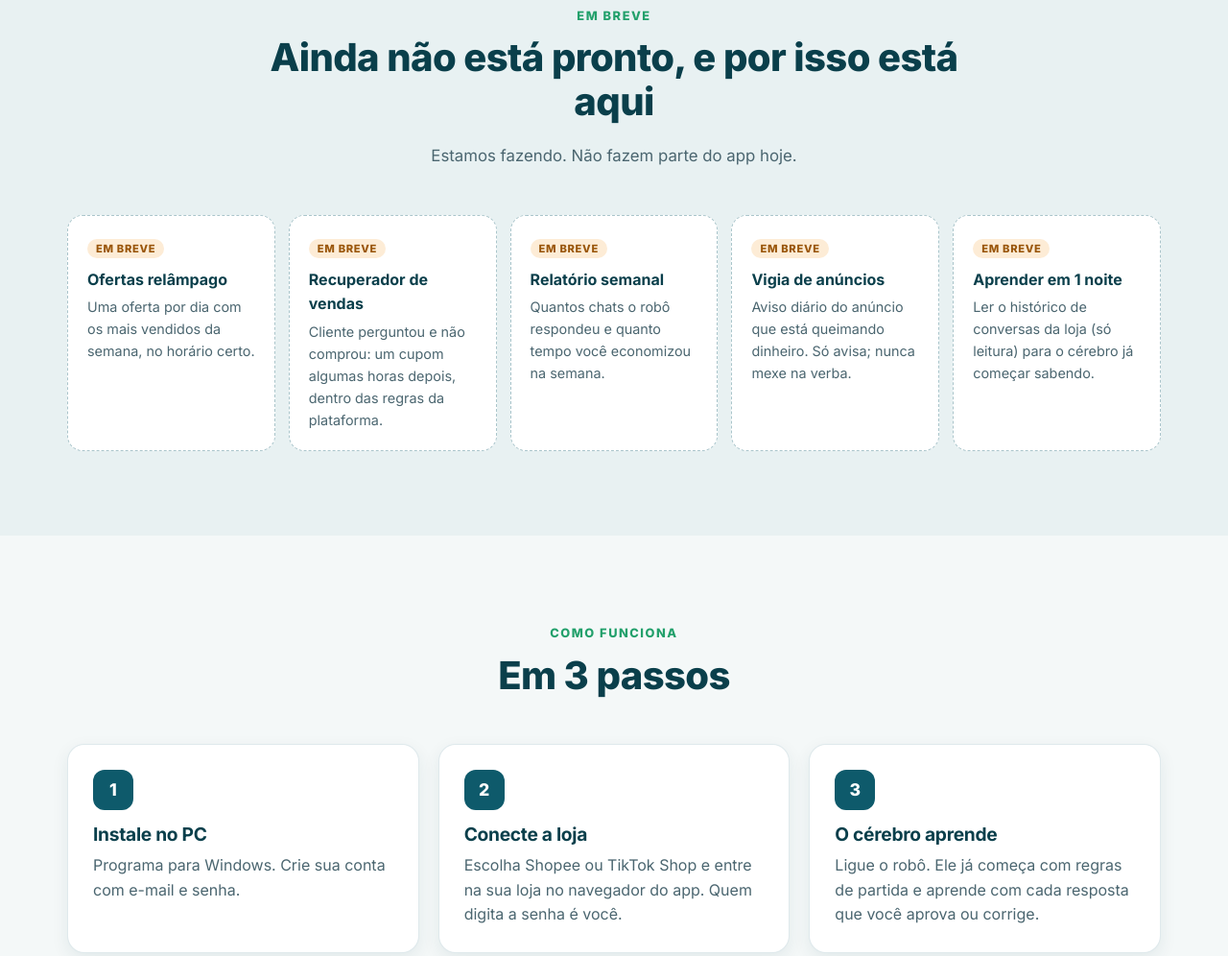
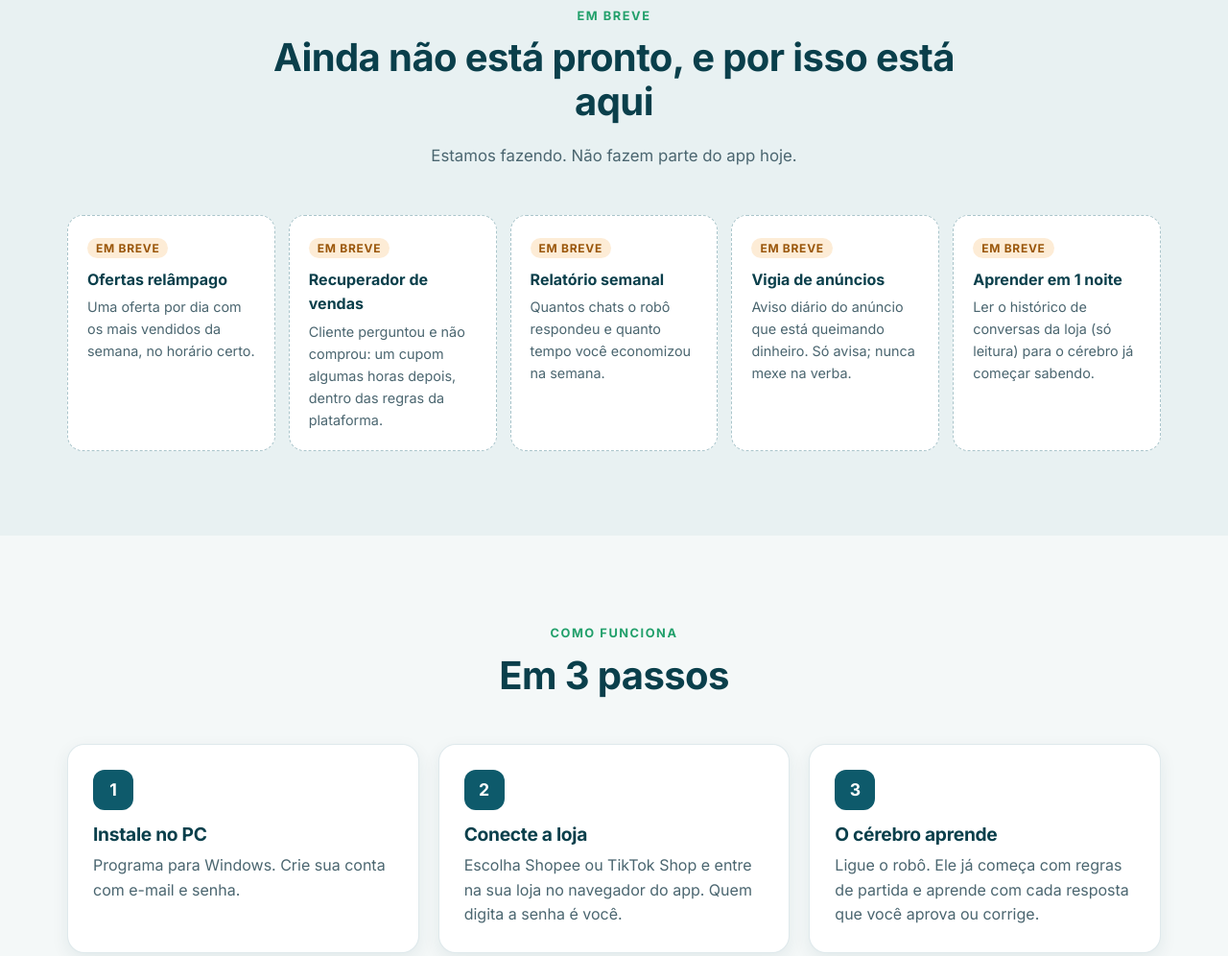
Before and after one commit to evertonisaiasoficial-hub/site-cuidai-lojas, a plain HTML site: page index.html in a window 1280 px wide. Shown: the part 4091-5087 px from the top of the page at 96% size. Drawn offline with Linux system fonts and the light colour scheme.

Commit message:
Versão de teste do site 2026-11-21 00:45

```diff
--- a/home.css
+++ b/home.css
@@ -1,4 +1,9 @@
 /* Cuida Aí Lojas — página inicial. Cores e fonte do app (brand.json): #0E5A6B, #22A06B, #F28C28, fundo #F4F8F8, Inter */
+/* Inter no próprio site (mesmos arquivos do app, licença em fonts/INTER-LICENSE.txt): sem Google Fonts, carrega mais rápido */
+@font-face{font-family:Inter;src:url(fonts/inter-latin-400-normal.woff2) format("woff2");font-weight:400;font-display:swap}
+@font-face{font-family:Inter;src:url(fonts/inter-latin-500-normal.woff2) format("woff2");font-weight:500;font-display:swap}
+@font-face{font-family:Inter;src:url(fonts/inter-latin-600-normal.woff2) format("woff2");font-weight:600;font-display:swap}
+@font-face{font-family:Inter;src:url(fonts/inter-latin-700-normal.woff2) format("woff2");font-weight:700 900;font-display:swap}
 :root{
   --pri:#0E5A6B; --pri-esc:#0A3F4B; --rail:#0F2A31; --verde:#22A06B; --laranja:#F28C28;
   --fundo:#F4F8F8; --tinta:#E8F1F2; --texto:#15303a; --suave:#4b6670; --linha:rgba(14,90,107,.13);
@@ -112,7 +117,7 @@ figcaption{font-size:.8rem;color:var(--suave);margin-top:10px;text-align:center}
 .breve>div{background:#fff;border:1px dashed rgba(14,90,107,.35);border-radius:16px;padding:20px}
 .breve b{display:block;color:var(--pri-esc);margin:8px 0 4px}
 .breve p{font-size:.9rem;color:var(--suave);margin:0}
-.sb{font-size:.7rem;font-weight:800;letter-spacing:.06em;text-transform:uppercase;background:#FDECD6;color:#9a560a;padding:3px 9px;border-radius:999px}
+.sb{font-size:.75rem;font-weight:800;letter-spacing:.06em;text-transform:uppercase;background:#FDECD6;color:#9a560a;padding:3px 9px;border-radius:999px}
 
 /* como funciona */
 .passos{list-style:none;padding:0;margin:0 0 48px;display:grid;grid-template-columns:repeat(3,1fr);gap:20px;counter-reset:p}
--- a/index.html
+++ b/index.html
@@ -6,7 +6,6 @@
 <meta name="viewport" content="width=device-width, initial-scale=1">
 <title>Cuida Aí Lojas — o robô que responde os chats da sua loja na Shopee e no TikTok</title>
 <meta name="description" content="Programa para Windows que responde os chats e as avaliações da sua loja na Shopee e no TikTok Shop, com um cérebro que aprende o jeito da sua loja. Teste 7 dias grátis.">
-<link rel="canonical" href="https://cuidaailojas.com.br/">
 <meta name="theme-color" content="#0E5A6B">
 <meta property="og:type" content="website">
 <meta property="og:locale" content="pt_BR">
@@ -18,9 +17,8 @@
 <meta name="twitter:card" content="summary_large_image">
 <link rel="icon" type="image/png" sizes="32x32" href="img/favicon-32.png">
 <link rel="apple-touch-icon" href="img/apple-touch-icon.png">
-<link rel="preconnect" href="https://fonts.googleapis.com">
-<link rel="preconnect" href="https://fonts.gstatic.com" crossorigin>
-<link rel="stylesheet" href="https://fonts.googleapis.com/css2?family=Inter:wght@400;500;600;700;800&display=swap">
+<link rel="preload" href="fonts/inter-latin-400-normal.woff2" as="font" type="font/woff2" crossorigin>
+<link rel="preload" href="fonts/inter-latin-700-normal.woff2" as="font" type="font/woff2" crossorigin>
 <link rel="preload" as="image" href="img/app/chat-ao-vivo.webp" type="image/webp">
 <link rel="stylesheet" href="home.css">
 <script src="home.js" defer></script>
--- a/styles.css
+++ b/styles.css
@@ -1,4 +1,8 @@
 /* Cuida Aí Lojas — estilos */
+@font-face{font-family:Inter;src:url(fonts/inter-latin-400-normal.woff2) format("woff2");font-weight:400;font-display:swap}
+@font-face{font-family:Inter;src:url(fonts/inter-latin-500-normal.woff2) format("woff2");font-weight:500;font-display:swap}
+@font-face{font-family:Inter;src:url(fonts/inter-latin-600-normal.woff2) format("woff2");font-weight:600;font-display:swap}
+@font-face{font-family:Inter;src:url(fonts/inter-latin-700-normal.woff2) format("woff2");font-weight:700 900;font-display:swap}
 :root{
   --teal-900:#0b3f4c;--teal:#0f5566;--teal-600:#13707a;--verde:#1f9a6a;--verde-50:#e9f7f0;
   --laranja:#f28c28;--laranja-600:#d9741a;
```
Also changed, not shown: 404.html (+2 -3 lines), privacidade.html (+3 -5 lines), termos.html (+2 -4 lines), fonts/INTER-LICENSE.txt (added), fonts/inter-latin-400-normal.woff2 (added), fonts/inter-latin-500-normal.woff2 (added), fonts/inter-latin-600-normal.woff2 (added), fonts/inter-latin-700-normal.woff2 (added).
